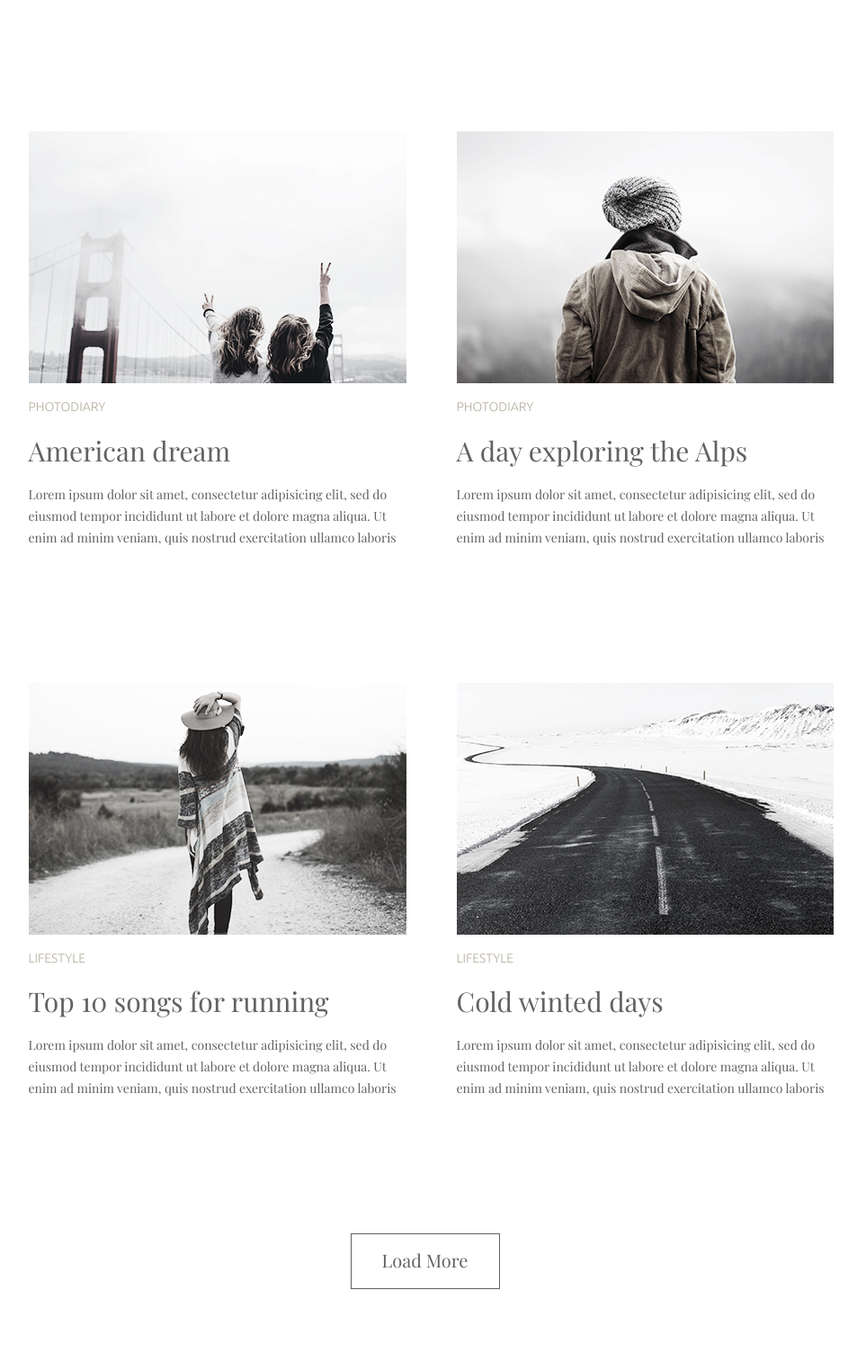
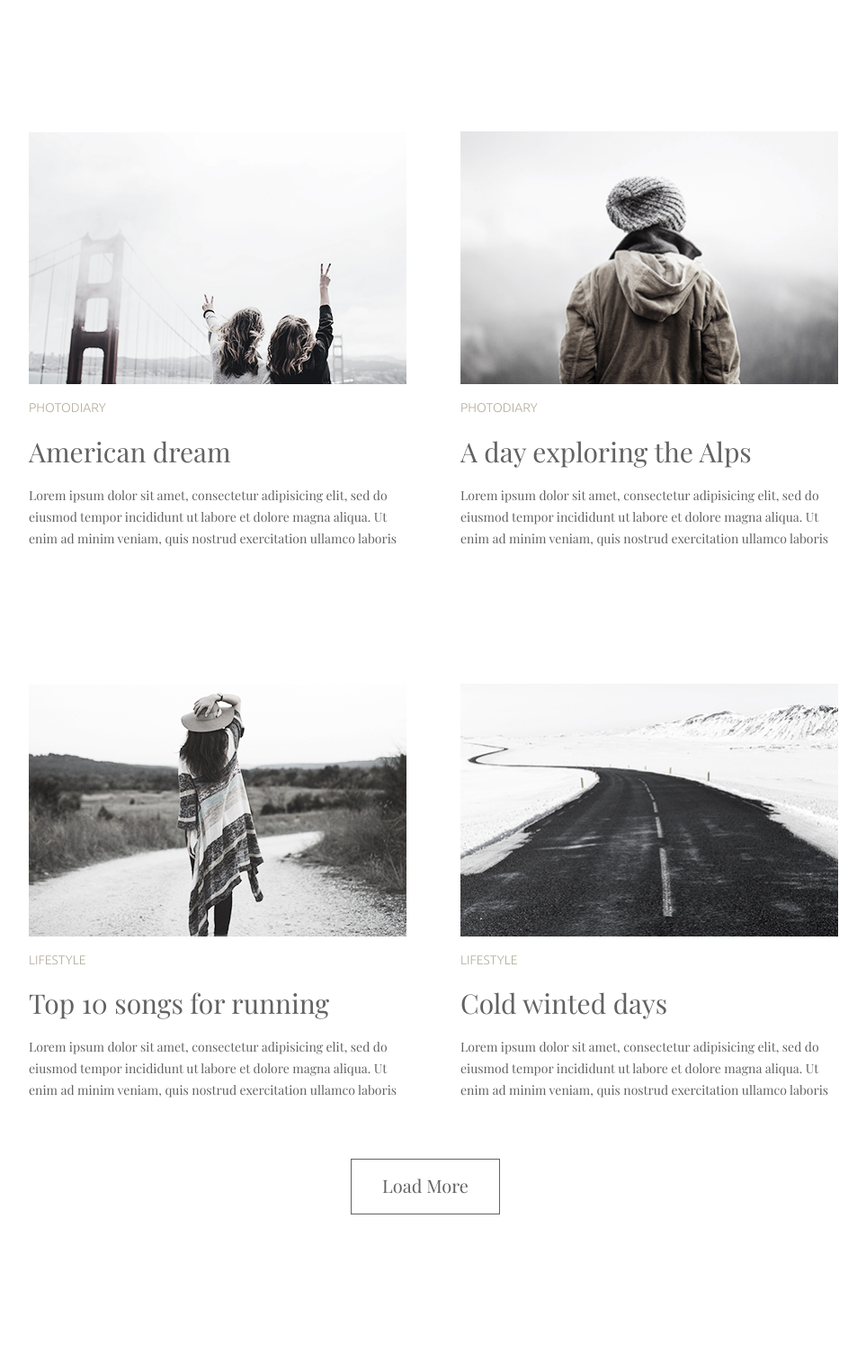
Before and after one commit to equalize77/module3, a plain HTML site: page module-03/index.html in a window 1280 px wide. Shown: the part 672-2176 px from the top of the page at 90% size, without its empty margins (158-1121 px from the left). After the commit the page ends 2092 px from the top, so only its background shows below. Drawn offline with nearby package versions, Linux system fonts and the light colour scheme.

Commit message:
fixed all

```diff
--- a/module-03/css/styles.css
+++ b/module-03/css/styles.css
@@ -9,7 +9,6 @@ body {
   padding: 0;
   list-style: none;
   text-align: center;
-  margin: 77px 0 0;
 }
 .site-navigation a {
   color: #626262;
@@ -26,10 +25,11 @@ body {
 }
 .wrapper {
   margin: 0 auto;
-  width: 901px;
+  width: 900px;
+  margin-top: 77px;
 }
 .life {
-  margin-right: 121px;
+  margin-right: 120px;
 }
 .photo {
   margin-right: 103px;
@@ -42,13 +42,14 @@ img {
   max-width: 100%;
   height: auto;
 }
-.lifestyle {
-  margin-top: 104px;
-}
 .lp {
   text-transform: uppercase;
   font-family: "Ubuntu", sans-serif;
   color: #b4ad9e;
+}
+.main {
+  margin-top: 104px;
+  margin-bottom: 50px;
 }
 .h2 {
   font-size: 30px;
@@ -61,16 +62,23 @@ img {
   margin-bottom: 135px;
   font-size: 0;
 }
+.features-list:nth-last-child(-n + 2) {
+  margin-bottom: 0;
+}
+.features-listitems:nth-last-child(-n + 2) {
+  margin-bottom: 0;
+}
 .features-listitems {
   display: inline-block;
-  width: 421px;
-  font-size: ;
+  width: 420px;
+  margin-right: 60px;
+  margin-bottom: 135px;
+}
+.features-listitems:nth-of-type(2n) {
+  margin-right: 0;
 }
 .features-listitems p {
   font-size: 14px;
-}
-.marginrt {
-  margin-right: 55px;
 }
 /* .lifestyle1 {
   margin-top: 135px;
@@ -79,8 +87,7 @@ img {
   margin-top: 141px;
 } */
 .foot {
-  margin-top: 41px;
-  margin-bottom: 71px;
+  margin-bottom: 70px;
 }
 .button:hover {
   color: #626262;
--- a/module-03/index.html
+++ b/module-03/index.html
@@ -30,8 +30,8 @@
       <main class="main">
         <section class="lifestyle">
           <ul class="features-list">
-            <li class="features-listitems marginrt">
-              <img src="img/girl.jpg" alt="girl" />
+            <li class="features-listitems">
+              <img src="img/girl.jpg" alt="girl" width="420" height="280" />
               <p class="lp">Lifestyle</p>
               <h2 class="h2">More than just a music festival</h2>
               <p class="text">
@@ -41,7 +41,7 @@
               </p>
             </li>
             <li class="features-listitems">
-              <img src="img/coffee.jpg" alt="coffee" />
+              <img src="img/coffee.jpg" alt="coffee" width="420" height="280" />
               <p class="lp">Lifestyle</p>
               <h2 class="h2">Life tastes better with coffee</h2>
               <p>
@@ -50,10 +50,8 @@
                 enim ad minim veniam, quis nostrud exercitation ullamco laboris
               </p>
             </li>
-          </ul>
-          <ul class="features-list">
-            <li class="features-listitems marginrt">
-              <img src="img/2girls.jpg" alt="2girls" />
+            <li class="features-listitems">
+              <img src="img/2girls.jpg" alt="2girls" width="420" height="280" />
               <p class="lp">Photodiary</p>
               <h2 class="h2">American dream</h2>
               <p>
@@ -63,7 +61,7 @@
               </p>
             </li>
             <li class="features-listitems">
-              <img src="img/man.jpg" alt="man" />
+              <img src="img/man.jpg" alt="man" width="420" height="280" />
               <p class="lp">Photodiary</p>
               <h2 class="h2">A day exploring the Alps</h2>
               <p>
@@ -72,10 +70,13 @@
                 enim ad minim veniam, quis nostrud exercitation ullamco laboris
               </p>
             </li>
-          </ul>
-          <ul class="features-list">
-            <li class="features-listitems marginrt">
-              <img src="img/girlwithhat.jpg" alt="girlwithat" />
+            <li class="features-listitems">
+              <img
+                src="img/girlwithhat.jpg"
+                alt="girlwithat"
+                width="420"
+                height="280"
+              />
               <p class="lp">Lifestyle</p>
               <h2 class="h2">Top 10 songs for running</h2>
               <p>
@@ -85,7 +86,7 @@
               </p>
             </li>
             <li class="features-listitems">
-              <img src="img/road.jpg" alt="road" />
+              <img src="img/road.jpg" alt="road" width="420" height="280" />
               <p class="lp">Lifestyle</p>
               <h2 class="h2">Cold winted days</h2>
               <p>
```
